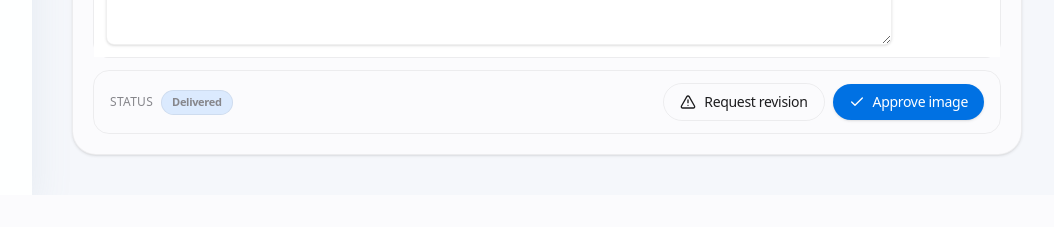
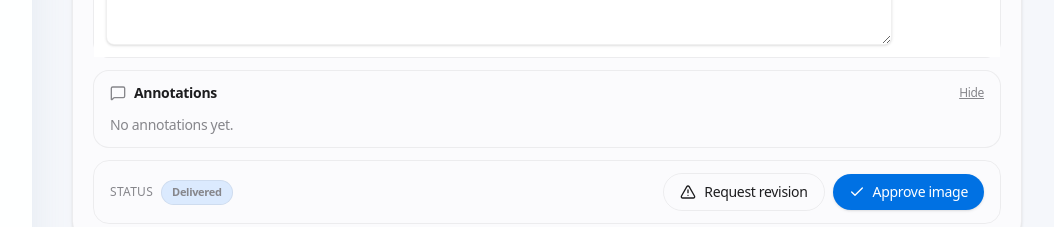
Before and after one commit to stevenshelley58-afk/redner-vault, a Next.js app: page /projects/1/images/1 in a window 1280 px wide. Shown: the part 1423-1650 px from the top of the page, without its empty margins (218-1272 px from the left). Before the commit the page ends 1618 px from the top, so only its background shows below. Built offline with nearby package versions, Linux system fonts and the light colour scheme.

Commit message:
Add toggle to hide annotations and show notes per annotation

```diff
--- a/app/(app)/projects/[projectId]/images/[imageId]/page.tsx
+++ b/app/(app)/projects/[projectId]/images/[imageId]/page.tsx
@@ -86,6 +86,7 @@ function ImageViewport({
   draft,
   onEraseLast,
   onPlaceDraft,
+  showAnnotations,
 }: {
   version?: ImageVersion;
   onDownload: () => void;
@@ -97,6 +98,7 @@ function ImageViewport({
   draft: AnnotationDraft | null;
   onEraseLast: () => void;
   onPlaceDraft: () => void;
+  showAnnotations: boolean;
 }) {
   const [zoom, setZoom] = useState(1);
   const [position, setPosition] = useState({ x: 0, y: 0 });
@@ -292,6 +294,7 @@ function ImageViewport({
             transition: dragging ? 'none' : 'transform 80ms ease',
           }}
         />
+        {showAnnotations && (
           <svg className="absolute inset-0 h-full w-full" viewBox="0 0 1000 1000" preserveAspectRatio="none">
             {annotations.map((ann) => {
               if (ann.tool === 'pen') {
@@ -368,6 +371,7 @@ function ImageViewport({
               </>
             )}
           </svg>
+        )}
       </div>
     </div>
   );
@@ -459,6 +463,7 @@ export default function ImageDetailPage({ params }: { params: { projectId: strin
   const [tool, setTool] = useState<Annotation['tool'] | 'select' | 'eraser'>('select');
   const [draft, setDraft] = useState<AnnotationDraft | null>(null);
   const [noteDraft, setNoteDraft] = useState('');
+  const [showAnnotations, setShowAnnotations] = useState(true);
 
   const annotations = annotationsByVersion[activeVersion?.version_number ?? 0] ?? [];
 
@@ -554,6 +559,7 @@ export default function ImageDetailPage({ params }: { params: { projectId: strin
                 });
               }}
               onPlaceDraft={() => {}}
+              showAnnotations={showAnnotations}
             />
 
             {draft && (
@@ -608,6 +614,42 @@ export default function ImageDetailPage({ params }: { params: { projectId: strin
               activeVersion={activeVersion?.version_number}
               onAdd={handleAddComment}
             />
+            <div className="rounded-2xl border border-border-ghost bg-bg-paper px-4 py-3 space-y-3">
+              <div className="flex items-center justify-between">
+                <div className="flex items-center gap-2 text-sm font-semibold text-text-ink">
+                  <MessageSquare className="h-4 w-4 text-text-subtle" />
+                  Annotations
+                </div>
+                <div className="flex items-center gap-2">
+                  <button
+                    onClick={() => setShowAnnotations((v) => !v)}
+                    className="text-xs text-text-subtle underline"
+                  >
+                    {showAnnotations ? 'Hide' : 'Show'}
+                  </button>
+                </div>
+              </div>
+              {annotations.length === 0 ? (
+                <p className="text-sm text-text-subtle">No annotations yet.</p>
+              ) : (
+                <div className="space-y-2">
+                  {annotations.map((ann, idx) => (
+                    <div key={ann.id} className="flex items-start justify-between gap-2 rounded-lg border border-border-ghost bg-white px-3 py-2 text-sm">
+                      <div className="flex flex-col gap-1">
+                        <div className="flex items-center gap-2">
+                          <span className="h-2 w-2 rounded-full bg-accent" />
+                          <span className="font-medium">#{idx + 1}</span>
+                          <span className="text-[11px] uppercase text-text-subtle">
+                            {ann.tool}
+                          </span>
+                        </div>
+                        <span className="text-text-subtle/80">{ann.note}</span>
+                      </div>
+                    </div>
+                  ))}
+                </div>
+              )}
+            </div>
           </div>
           <div className="mt-3 flex items-center justify-between rounded-2xl border border-border-ghost bg-surface px-4 py-3">
             <div className="flex items-center gap-2 text-sm text-text-subtle">
```
Lines whose indentation alone changed are shown as unchanged.
